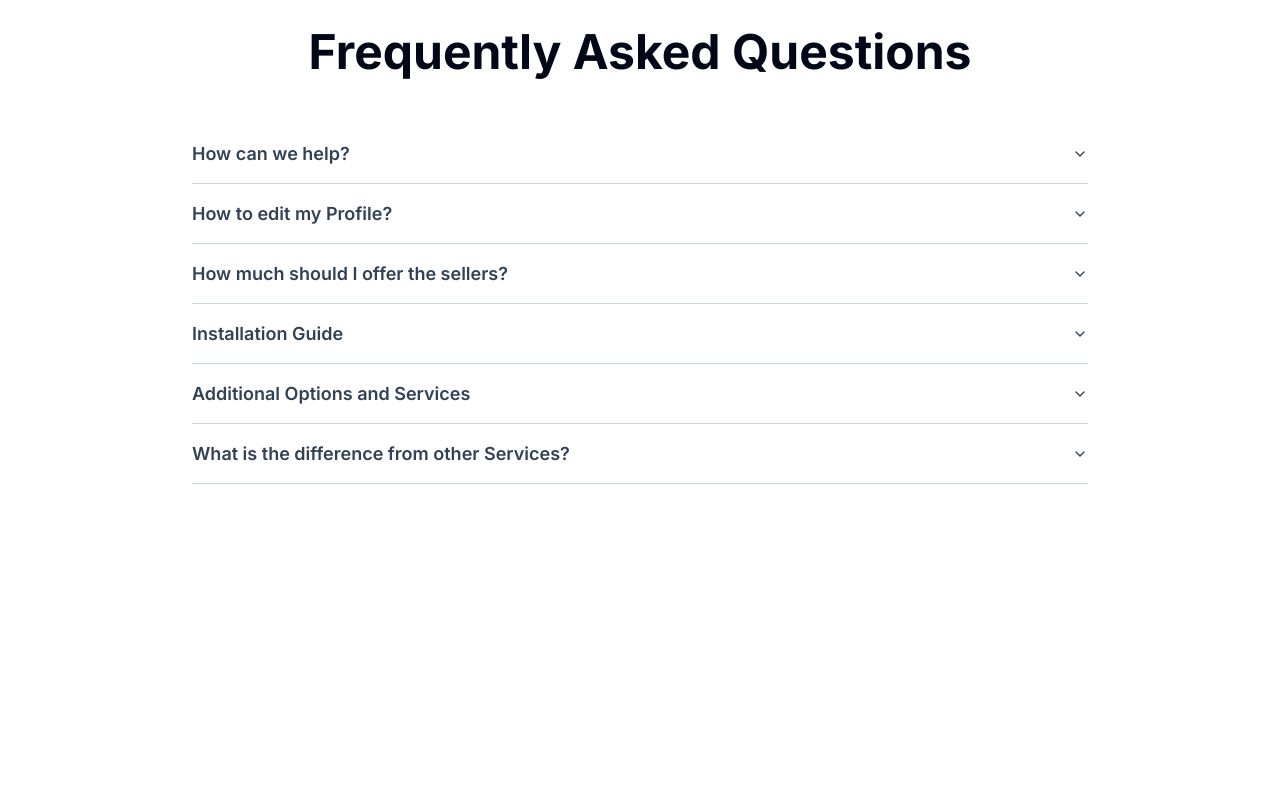
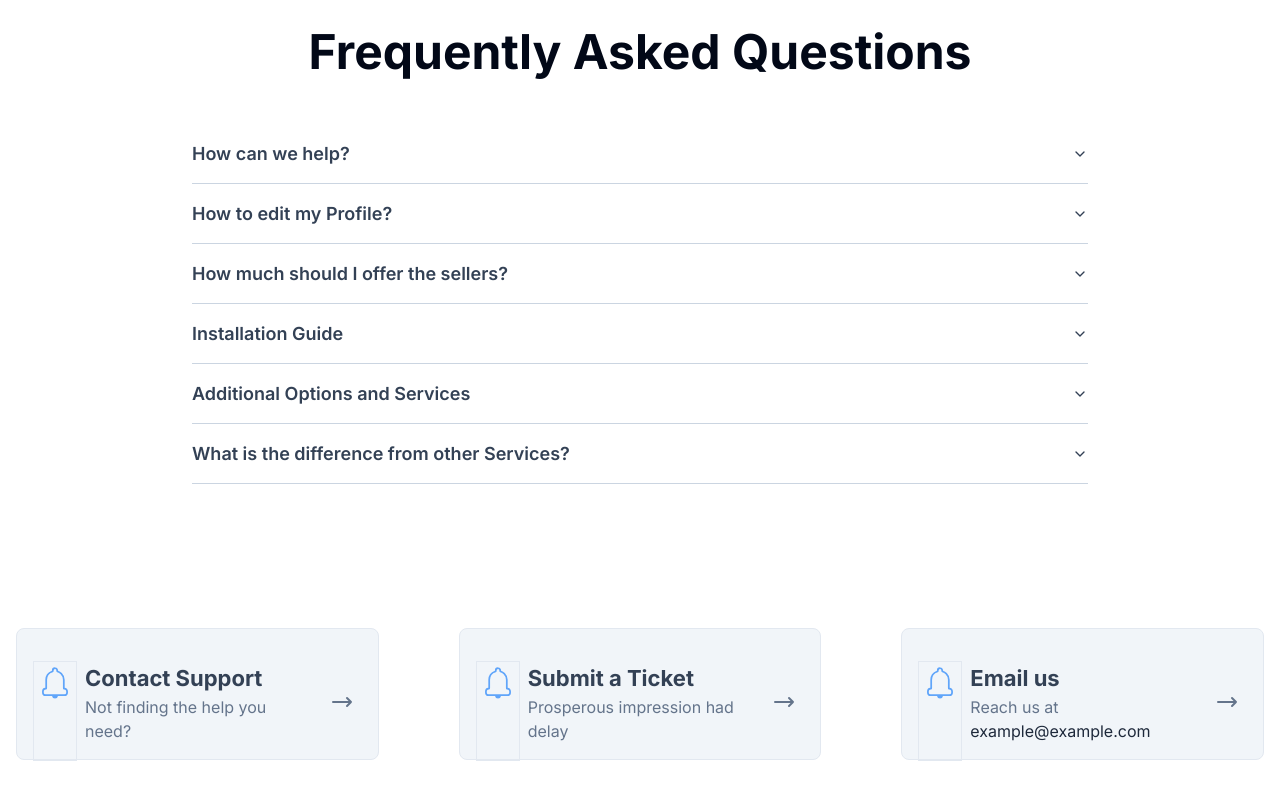
Before and after one commit to Toufiquer/manager-webApp, a Next.js app: page /help-center in a window 1280 px wide. Shown: the part 1322-2122 px from the top of the page. Before the commit the page ends 1918 px from the top, so only its background shows below. Built offline with nearby package versions, Linux system fonts and the light colour scheme.

Commit message:
done @ add ticket to help-center

```diff
--- a/src/app/help-center/page.tsx
+++ b/src/app/help-center/page.tsx
@@ -11,6 +11,7 @@ import Header from "@/components/common/header";
 import HelpCenterHeader from "./help-center-header";
 import CartContainer from "./cart-container";
 import HelpCenterFaq from "./help-center-faq";
+import Ticket from "./ticket";
 
 const Page = () => {
   return (
@@ -20,6 +21,7 @@ const Page = () => {
         <HelpCenterHeader />
         <CartContainer />
         <HelpCenterFaq />
+        <Ticket />
       </div>
     </main>
   );
--- /dev/null
+++ b/src/app/help-center/ticket.tsx
@@ -0,0 +1,62 @@
+/*
+|-----------------------------------------
+| setting up Ticket for the App
+| @author: Toufiquer Rahman<toufiquer.0@gmail.com>
+| @copyright: Toufiquer, May, 2024
+|-----------------------------------------
+*/
+
+import { CiBellOn } from "react-icons/ci";
+import { HiOutlineArrowNarrowRight } from "react-icons/hi";
+
+const exampleData = [
+  {
+    id: 1,
+    title: "Contact Support",
+    description: "Not finding the help you need?",
+  },
+  {
+    id: 2,
+    title: "Submit a Ticket",
+    description: "Prosperous impression had delay",
+  },
+  {
+    id: 3,
+    title: "Email us",
+    description: "Reach us at ",
+    email: "example@example.com",
+  },
+];
+const Ticket = () => {
+  return (
+    <main className="w-full grid grid-cols-1 sm:grid-cols-2 md:grid-cols-3 gap-2 sm:gap-8 md:gap-20 my-12 py-12">
+      {exampleData.map((curr) => (
+        <div
+          key={curr.id}
+          className="border border-slate-200 shadow-slate-300 bg-slate-100 hover:border-slate-300 duration-200 rounded-lg p-2 hover:shadow-200 hover:shadow-xl cursor-pointer pt-6 hover:pt-5"
+        >
+          <div className="p-2 flex gap-2 items-center justify-between">
+            <div className="h-full items-start justify-start border flex min-h-[100px] mb-[-18px]">
+              <CiBellOn className="w-[42px] h-[42px] text-blue-400 font-bold rounded-lg" />
+            </div>
+            <div className="flex flex-col w-full">
+              <div className="font-bold text-[22px] text-slate-700">
+                {curr.title}
+              </div>
+              <div className="font-normal text-slate-500">
+                {curr.description}
+              </div>
+              {curr.email && (
+                <div className="font-normal text-slate-800">{curr.email}</div>
+              )}
+            </div>
+            <div className="px-2">
+              <HiOutlineArrowNarrowRight className="w-6 h-6 text-slate-500" />
+            </div>
+          </div>
+        </div>
+      ))}
+    </main>
+  );
+};
+export default Ticket;
```
